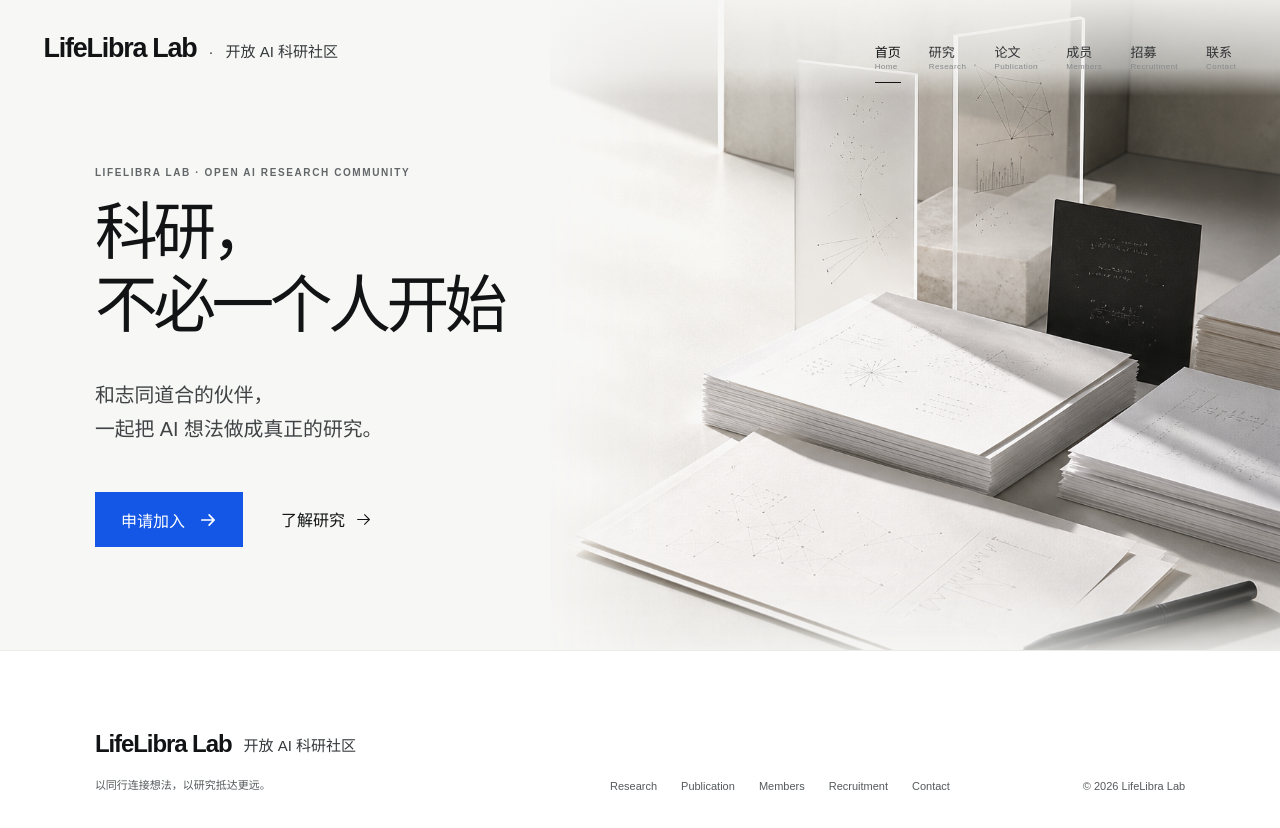
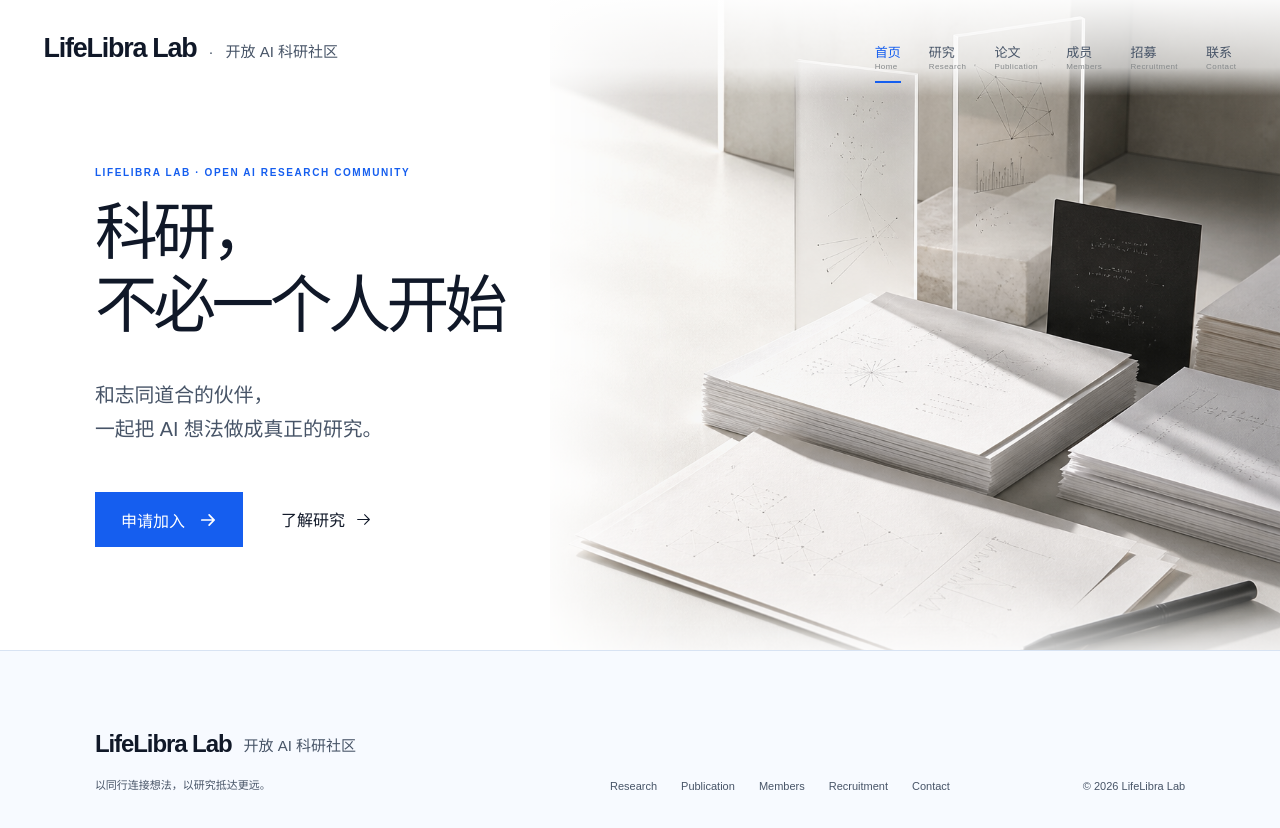
Before and after one commit to goya4140/jlullm-community, a React (Vite) app in the folder website/: page / in a window 1280 px wide. Shown: the top 828 px of the page. Built offline with nearby package versions, Linux system fonts and the light colour scheme.

Commit message:
Update recruitment contact members and site palette

```diff
--- a/website/contact/index.html
+++ b/website/contact/index.html
@@ -4,7 +4,7 @@
     <meta charset="UTF-8" />
     <meta name="viewport" content="width=device-width, initial-scale=1.0" />
     <meta name="description" content="联系 LifeLibra Lab，探讨研究合作、学术交流或社区共建。" />
-    <meta name="theme-color" content="#f7f7f5" />
+    <meta name="theme-color" content="#ffffff" />
     <meta property="og:title" content="Contact · LifeLibra Lab" />
     <meta property="og:description" content="让一个值得研究的想法，成为合作的开始。" />
     <meta property="og:type" content="website" />
--- a/website/index.html
+++ b/website/index.html
@@ -4,7 +4,7 @@
     <meta charset="UTF-8" />
     <meta name="viewport" content="width=device-width, initial-scale=1.0" />
     <meta name="description" content="LifeLibra Lab 是面向所有人的线上 AI 科研社区，连接志同道合的伙伴，共同研究并推动论文发表。" />
-    <meta name="theme-color" content="#f7f7f5" />
+    <meta name="theme-color" content="#ffffff" />
     <meta property="og:title" content="LifeLibra Lab · 开放 AI 科研社区" />
     <meta property="og:description" content="科研，不必一个人开始。和志同道合的伙伴，一起把 AI 想法做成真正的研究。" />
     <meta property="og:type" content="website" />
--- a/website/members/index.html
+++ b/website/members/index.html
@@ -4,7 +4,7 @@
     <meta charset="UTF-8" />
     <meta name="viewport" content="width=device-width, initial-scale=1.0" />
     <meta name="description" content="认识 LifeLibra Lab 的负责人和社区成员。" />
-    <meta name="theme-color" content="#f7f7f5" />
+    <meta name="theme-color" content="#ffffff" />
     <meta property="og:title" content="Members · LifeLibra Lab" />
     <meta property="og:description" content="优秀的同行，是社区最好的证明。" />
     <meta property="og:type" content="website" />
--- a/website/publication/index.html
+++ b/website/publication/index.html
@@ -4,7 +4,7 @@
     <meta charset="UTF-8" />
     <meta name="viewport" content="width=device-width, initial-scale=1.0" />
     <meta name="description" content="LifeLibra Lab 参与完成的论文与研究成果。" />
-    <meta name="theme-color" content="#f7f7f5" />
+    <meta name="theme-color" content="#ffffff" />
     <meta property="og:title" content="Publication · LifeLibra Lab" />
     <meta property="og:description" content="让每一次探索，留下可被验证的成果。" />
     <meta property="og:type" content="website" />
--- a/website/recruitment/index.html
+++ b/website/recruitment/index.html
@@ -4,7 +4,7 @@
     <meta charset="UTF-8" />
     <meta name="viewport" content="width=device-width, initial-scale=1.0" />
     <meta name="description" content="加入 LifeLibra Lab，与志同道合的伙伴在线开展 AI 研究。" />
-    <meta name="theme-color" content="#f7f7f5" />
+    <meta name="theme-color" content="#ffffff" />
     <meta property="og:title" content="Recruitment · LifeLibra Lab" />
     <meta property="og:description" content="带着好奇心来，和我们一起把问题做深。" />
     <meta property="og:type" content="website" />
--- a/website/research/index.html
+++ b/website/research/index.html
@@ -4,7 +4,7 @@
     <meta charset="UTF-8" />
     <meta name="viewport" content="width=device-width, initial-scale=1.0" />
     <meta name="description" content="了解 LifeLibra Lab 在大语言模型、Agent、多模态与 AI for Medicine 方向的研究问题与方法。" />
-    <meta name="theme-color" content="#f7f7f5" />
+    <meta name="theme-color" content="#ffffff" />
     <meta property="og:title" content="Research · LifeLibra Lab" />
     <meta property="og:description" content="从值得追问的问题，走向可靠的研究。" />
     <meta property="og:type" content="website" />
--- a/website/src/styles.css
+++ b/website/src/styles.css
@@ -1,18 +1,21 @@
 @import "@fontsource-variable/noto-sans-sc";
 
 :root {
-  color: #111314;
-  background: #f7f7f5;
+  color: #101828;
+  background: #fff;
   font-family: "Noto Sans SC Variable", "PingFang SC", "Microsoft YaHei", sans-serif;
   font-synthesis: none;
   text-rendering: optimizeLegibility;
-  --ink: #111314;
-  --muted: #626668;
-  --soft: #8b8f91;
-  --line: #d7d8d6;
-  --paper: #f7f7f5;
+  --ink: #101828;
+  --muted: #475467;
+  --soft: #7c8aa5;
+  --line: #d8e3f3;
+  --paper: #fff;
   --white: #fff;
-  --blue: #1457e6;
+  --blue: #155eef;
+  --blue-deep: #0b4dcc;
+  --blue-soft: #edf4ff;
+  --blue-pale: #f7faff;
   --page-pad: clamp(24px, 4.6vw, 72px);
   --content-pad: calc(var(--page-pad) + 36px);
   --header-height: 96px;
@@ -31,16 +34,16 @@ button:disabled { cursor: not-allowed; }
   position: absolute; z-index: 20; top: 0; left: 0; width: 100%; height: var(--header-height);
   padding: 0 clamp(24px, 3.4vw, 52px); display: flex; align-items: center; justify-content: space-between;
 }
-.page-home-shell .site-header { background: linear-gradient(180deg, rgba(247,247,245,.9), rgba(247,247,245,.58) 70%, transparent); }
+.page-home-shell .site-header { background: linear-gradient(180deg, rgba(255,255,255,.96), rgba(255,255,255,.68) 70%, transparent); }
 .brand { display: flex; align-items: baseline; gap: 12px; white-space: nowrap; }
 .brand strong { font-size: clamp(22px, 2.1vw, 30px); line-height: 1; letter-spacing: -0.045em; }
-.brand span { font-size: 15px; color: #34383a; }
+.brand span { font-size: 15px; color: var(--muted); }
 .nav-links { position: absolute; right: clamp(24px, 3.4vw, 52px); display: flex; align-items: center; gap: clamp(18px, 2.2vw, 36px); }
-.nav-links a { position: relative; padding: 29px 0 12px; display: grid; gap: 1px; font-size: 13px; color: #303335; }
+.nav-links a { position: relative; padding: 29px 0 12px; display: grid; gap: 1px; font-size: 13px; color: var(--muted); }
 .nav-links a small { color: #85898b; font-size: 8px; font-weight: 540; letter-spacing: .05em; }
-.nav-links a::after { content: ""; position: absolute; left: 50%; bottom: 0; width: 0; height: 1px; background: var(--ink); transform: translateX(-50%); transition: width 180ms ease; }
+.nav-links a::after { content: ""; position: absolute; left: 50%; bottom: 0; width: 0; height: 2px; background: var(--blue); transform: translateX(-50%); transition: width 180ms ease; }
 .nav-links a:hover::after, .nav-links a.is-active::after { width: 100%; }
-.nav-links a.is-active { color: var(--ink); font-weight: 650; }
+.nav-links a.is-active { color: var(--blue); font-weight: 650; }
 .menu-toggle { display: none; border: 0; padding: 8px; background: transparent; color: var(--ink); }
 
 .hero {
@@ -49,22 +52,22 @@ button:disabled { cursor: not-allowed; }
 }
 .hero-home { min-height: min(860px, calc(100vh - 150px)); }
 .hero-copy { position: relative; z-index: 3; align-self: center; padding: 10px 30px 18px 36px; }
-.eyebrow, .page-kicker, .card-en, .panel-label, .status-label { margin: 0; color: var(--muted); font-size: 10px; font-weight: 670; letter-spacing: .16em; text-transform: uppercase; }
+.eyebrow, .page-kicker, .card-en, .panel-label, .status-label { margin: 0; color: var(--blue); font-size: 10px; font-weight: 670; letter-spacing: .16em; text-transform: uppercase; }
 .hero h1 { margin: 18px 0 0; font-size: clamp(58px, 4.9vw, 76px); line-height: 1.17; letter-spacing: -.07em; font-weight: 690; }
-.hero-lede { margin: 35px 0 0; color: #3f4345; font-size: clamp(17px, 1.55vw, 23px); line-height: 1.75; }
+.hero-lede { margin: 35px 0 0; color: var(--muted); font-size: clamp(17px, 1.55vw, 23px); line-height: 1.75; }
 .hero-actions { margin-top: 45px; display: flex; align-items: center; gap: 38px; }
 .button { min-height: 55px; padding: 0 25px; border: 1px solid transparent; display: inline-flex; align-items: center; justify-content: center; gap: 14px; transition: transform 160ms ease, background-color 160ms ease; }
 .button:not(:disabled):hover { transform: translateY(-2px); }
 .button-primary { background: var(--blue); color: #fff; font-weight: 650; }
-.button-primary:hover { background: #0e48c4; }
+.button-primary:hover { background: var(--blue-deep); }
 .text-link { min-height: 44px; display: inline-flex; align-items: center; gap: 10px; font-weight: 620; border-bottom: 1px solid transparent; }
 .text-link:hover { border-color: currentColor; }
-.hero-visual { position: absolute; z-index: 1; top: 0; right: 0; width: 57%; height: 100%; max-height: 720px; overflow: hidden; background: #eee; }
+.hero-visual { position: absolute; z-index: 1; top: 0; right: 0; width: 57%; height: 100%; max-height: 720px; overflow: hidden; background: var(--blue-soft); }
 .hero-visual::after { content: ""; position: absolute; inset: 0; box-shadow: inset 110px 0 96px -68px var(--paper), inset 0 -78px 68px -54px var(--paper); pointer-events: none; }
 .hero-visual img { width: 100%; height: 100%; object-fit: cover; object-position: 100% center; display: block; transform: scale(1.12); transform-origin: right center; filter: brightness(1.06) contrast(.94) saturate(.72); }
 
 .page { padding-top: var(--header-height); }
-.page-hero { min-height: 510px; padding: 118px var(--content-pad) 90px; display: grid; grid-template-columns: .82fr 1.18fr; grid-template-rows: auto 1fr; column-gap: clamp(60px, 9vw, 150px); border-bottom: 1px solid var(--line); }
+.page-hero { min-height: 510px; padding: 118px var(--content-pad) 90px; display: grid; grid-template-columns: .82fr 1.18fr; grid-template-rows: auto 1fr; column-gap: clamp(60px, 9vw, 150px); background: linear-gradient(135deg, var(--blue-pale), #fff 62%); border-bottom: 1px solid var(--line); }
 .page-kicker { grid-column: 1; align-self: start; padding-top: 15px; }
 .page-hero h1 { grid-column: 1 / -1; max-width: 960px; margin: 27px 0 0; font-size: clamp(50px, 6vw, 84px); line-height: 1.15; letter-spacing: -.065em; font-weight: 680; }
 .page-description { grid-column: 2; max-width: 690px; margin: 50px 0 0; color: var(--muted); font-size: clamp(16px, 1.5vw, 20px); line-height: 1.9; }
@@ -73,7 +76,7 @@ button:disabled { cursor: not-allowed; }
 .research-card { min-height: 520px; padding: 46px clamp(30px, 4vw, 62px) 52px 0; border-bottom: 1px solid var(--line); }
 .research-card:nth-child(odd) { border-right: 1px solid var(--line); }
 .research-card:nth-child(even) { padding-left: clamp(30px, 4vw, 62px); }
-.research-card-top { display: flex; align-items: center; justify-content: space-between; color: #7e8284; }
+.research-card-top { display: flex; align-items: center; justify-content: space-between; color: var(--blue); }
 .research-card-top > span { font-size: 12px; }
 .research-card .card-en { margin-top: 50px; }
 .research-card h2 { margin: 9px 0 0; font-size: clamp(28px, 2.8vw, 42px); letter-spacing: -.04em; }
@@ -111,8 +114,9 @@ button:disabled { cursor: not-allowed; }
 .group-heading h2 { margin: 0; font-size: clamp(30px, 3vw, 44px); }
 .group-heading > span { color: var(--soft); font-size: 12px; }
 .member-grid { display: grid; grid-template-columns: repeat(4, 1fr); border-top: 1px solid var(--ink); border-left: 1px solid var(--line); }
-.member-card { position: relative; min-width: 0; padding: 24px; border-right: 1px solid var(--line); border-bottom: 1px solid var(--line); }
-.member-avatar { aspect-ratio: 1 / 1.08; display: grid; place-items: center; overflow: hidden; background: linear-gradient(145deg, #eeefec, #e3e5e1); color: #777b7d; }
+.member-card { position: relative; min-width: 0; padding: 24px; border-right: 1px solid var(--line); border-bottom: 1px solid var(--line); transition: background-color 160ms ease; }
+.member-card:hover { background: var(--blue-pale); }
+.member-avatar { aspect-ratio: 1 / 1.08; display: grid; place-items: center; overflow: hidden; background: linear-gradient(145deg, #f3f7ff, #e2ecff); color: var(--blue); }
 .member-avatar span { font-size: clamp(22px, 2.2vw, 34px); font-weight: 600; letter-spacing: .15em; text-indent: .15em; }
 .member-avatar img { width: 100%; height: 100%; object-fit: cover; filter: grayscale(1); }
 .member-info { padding-top: 22px; }
@@ -134,28 +138,30 @@ button:disabled { cursor: not-allowed; }
 .collaboration-panel > p { max-width: 660px; margin: 30px 0 0; color: var(--muted); line-height: 1.85; }
 .process-list { margin: 45px 0 38px; border-top: 1px solid var(--ink); }
 .process-list > div { padding: 20px 0; display: grid; grid-template-columns: 46px 130px 1fr; gap: 12px; border-bottom: 1px solid var(--line); align-items: baseline; }
-.process-list span { color: var(--soft); font-size: 11px; }
+.process-list span { color: var(--blue); font-size: 11px; font-weight: 650; }
 .process-list strong { font-size: 14px; }
 .process-list p { margin: 0; color: var(--muted); font-size: 13px; line-height: 1.6; }
-.button-disabled { min-width: 180px; background: #dfe1de; border-color: #d3d5d2; color: #888c8e; }
+.application-link { min-width: 180px; }
 .pending-note { margin: 15px 0 0 !important; font-size: 12px; }
 
 .page-contact { min-height: calc(100vh - 200px); display: grid; grid-template-columns: 1.35fr .65fr; padding: var(--header-height) var(--content-pad) 100px; }
 .contact-stage { padding: 110px clamp(30px, 7vw, 110px) 70px 0; }
 .contact-stage h1 { max-width: 980px; margin: 28px 0 0; font-size: clamp(48px, 6.4vw, 92px); line-height: 1.15; letter-spacing: -.07em; }
 .contact-stage > p:not(.page-kicker) { max-width: 650px; margin: 44px 0 0; color: var(--muted); font-size: 17px; line-height: 1.9; }
-.contact-placeholder { min-width: min(100%, 430px); margin-top: 52px; padding: 24px 28px; display: flex; align-items: center; gap: 22px; text-align: left; color: #777b7d; background: #ebedea; border: 1px solid #dcddda; }
-.contact-placeholder span { display: grid; gap: 5px; font-size: 16px; }
-.contact-placeholder small { font-size: 9px; letter-spacing: .15em; }
+.contact-email { min-width: min(100%, 430px); margin-top: 52px; padding: 24px 28px; display: flex; align-items: center; gap: 22px; text-align: left; color: var(--blue); background: var(--blue-soft); border: 1px solid #c7d7fe; transition: color 160ms ease, background-color 160ms ease, transform 160ms ease; }
+.contact-email:hover { color: #fff; background: var(--blue); transform: translateY(-2px); }
+.contact-email span { display: grid; gap: 5px; font-size: 16px; }
+.contact-email small { font-size: 9px; letter-spacing: .15em; }
+.contact-email > svg:last-child { margin-left: auto; }
 .contact-aside { align-self: stretch; padding: 70px 45px; display: flex; flex-direction: column; justify-content: flex-end; gap: 26px; background: var(--blue); color: white; }
 .contact-aside p { margin: 0; font-size: clamp(17px, 1.7vw, 22px); line-height: 1.8; }
 
-footer { min-height: 190px; padding: 48px var(--content-pad); display: grid; grid-template-columns: 1.1fr 1fr auto; gap: 50px; align-items: end; background: #fff; color: #55595b; font-size: 11px; border-top: 1px solid #ebecea; }
+footer { min-height: 190px; padding: 48px var(--content-pad); display: grid; grid-template-columns: 1.1fr 1fr auto; gap: 50px; align-items: end; background: var(--blue-pale); color: var(--muted); font-size: 11px; border-top: 1px solid var(--line); }
 .footer-main p { margin: 20px 0 0; }
 .footer-brand { align-items: center; }
 .footer-brand strong { color: var(--ink); font-size: 24px; }
 .footer-nav { display: flex; flex-wrap: wrap; gap: 14px 24px; }
-.footer-nav a:hover { color: var(--ink); }
+.footer-nav a:hover { color: var(--blue); }
 .copyright { margin: 0; white-space: nowrap; }
 
 @media (max-width: 1120px) {
@@ -171,7 +177,7 @@ footer { min-height: 190px; padding: 48px var(--content-pad); display: grid; gri
   :root { --header-height: 76px; }
   body.menu-is-open { overflow: hidden; }
   .menu-toggle { position: relative; z-index: 22; display: inline-grid; place-items: center; }
-  .nav-links { position: fixed; inset: 0; padding: 106px 28px 44px; flex-direction: column; align-items: flex-start; gap: 0; background: rgba(247, 247, 245, .985); opacity: 0; visibility: hidden; transform: translateY(-12px); transition: opacity 180ms ease, transform 180ms ease, visibility 180ms; }
+  .nav-links { position: fixed; inset: 0; padding: 106px 28px 44px; flex-direction: column; align-items: flex-start; gap: 0; background: rgba(255, 255, 255, .985); opacity: 0; visibility: hidden; transform: translateY(-12px); transition: opacity 180ms ease, transform 180ms ease, visibility 180ms; }
   .nav-links.is-open { opacity: 1; visibility: visible; transform: translateY(0); }
   .nav-links a { width: 100%; padding: 15px 0; display: flex; align-items: baseline; gap: 12px; border-bottom: 1px solid var(--line); font-size: 21px; }
   .nav-links a small { display: inline; font-size: 9px; }
```
Also changed, not shown: website/src/App.jsx (+14 -5 lines).
